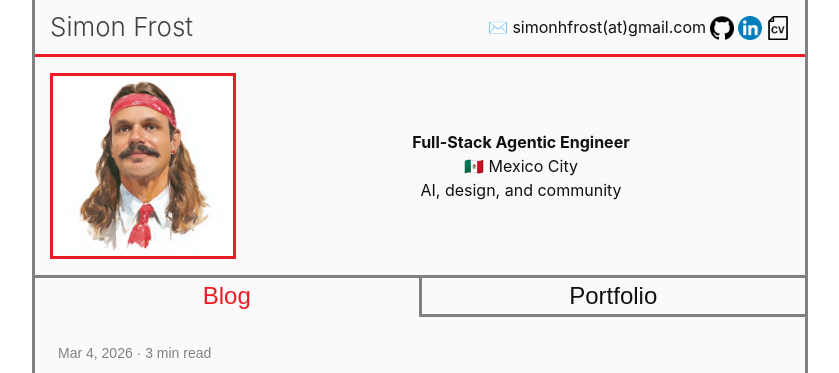
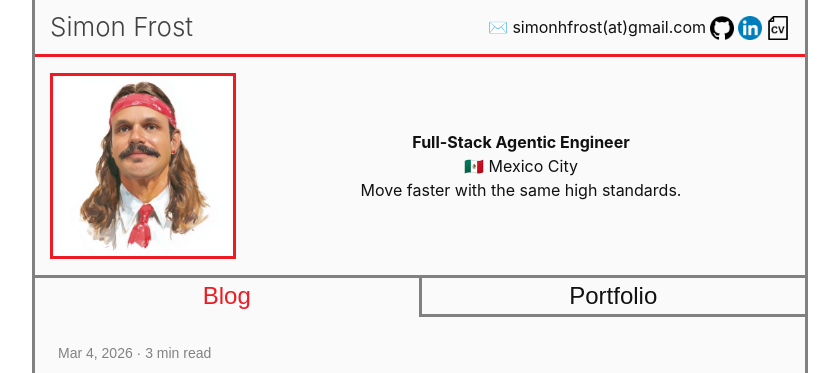
Before and after one commit to SimonHFrost/jekyll_blog, a Jekyll site: the page built from portfolio.md, in a window 1280 px wide. Shown: the top 373 px of the page, without its empty margins (220-1059 px from the left). Built offline with Jekyll 4.4.1, drawn with Linux system fonts in a browser that asks for light colours.

Commit message:
Portfolio route: update tagline to match home slogan
Co-Authored-By: Claude Opus 4.8 (1M context) <noreply@anthropic.com>

```diff
--- a/portfolio.md
+++ b/portfolio.md
@@ -119,7 +119,7 @@ permalink: /portfolio/
     <div class="profile-summary">
         <p style="margin-bottom: 0; font-weight: bold;">Full-Stack Agentic Engineer</p>
         <p style="margin-bottom: 0;">🇲🇽 Mexico City</p>
-        <p style="margin-bottom: 0;">AI, design, and community</p>
+        <p style="margin-bottom: 0;">Move faster with the same high standards.</p>
         <p class="mobile-only mobile-email">✉️ simonhfrost(at)gmail.com</p>
         <!-- <p style="margin-bottom: 0;">Keen to chat about a collaboration, or just to catch up?</p> -->
     </div>
```
